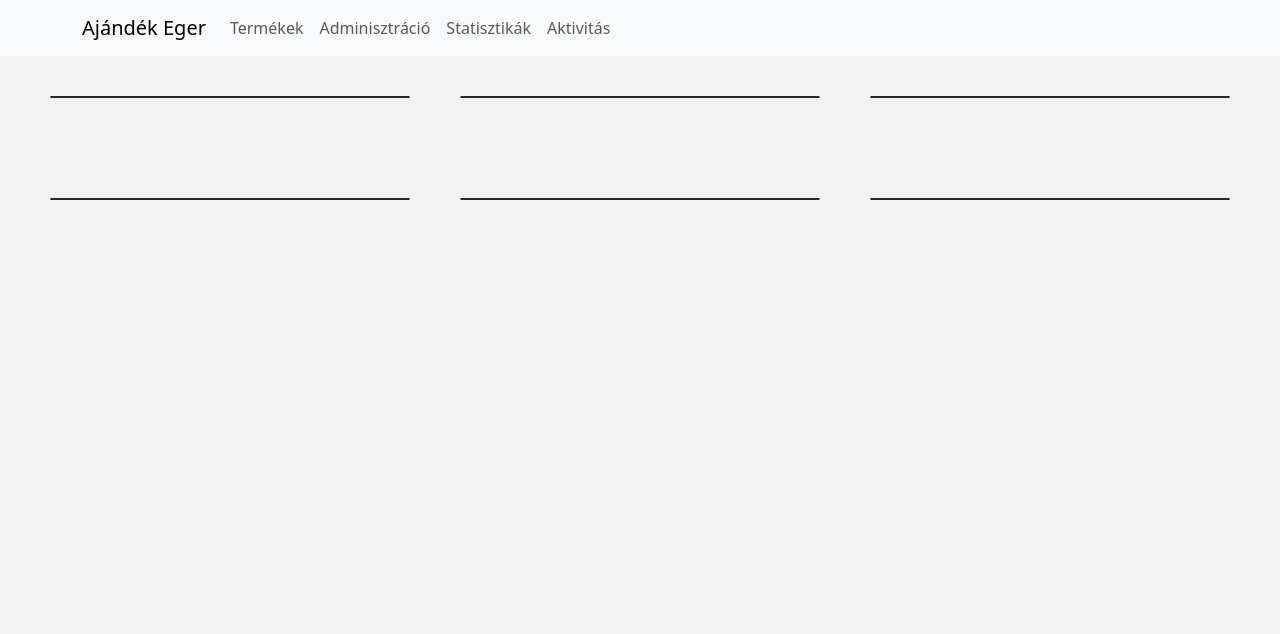
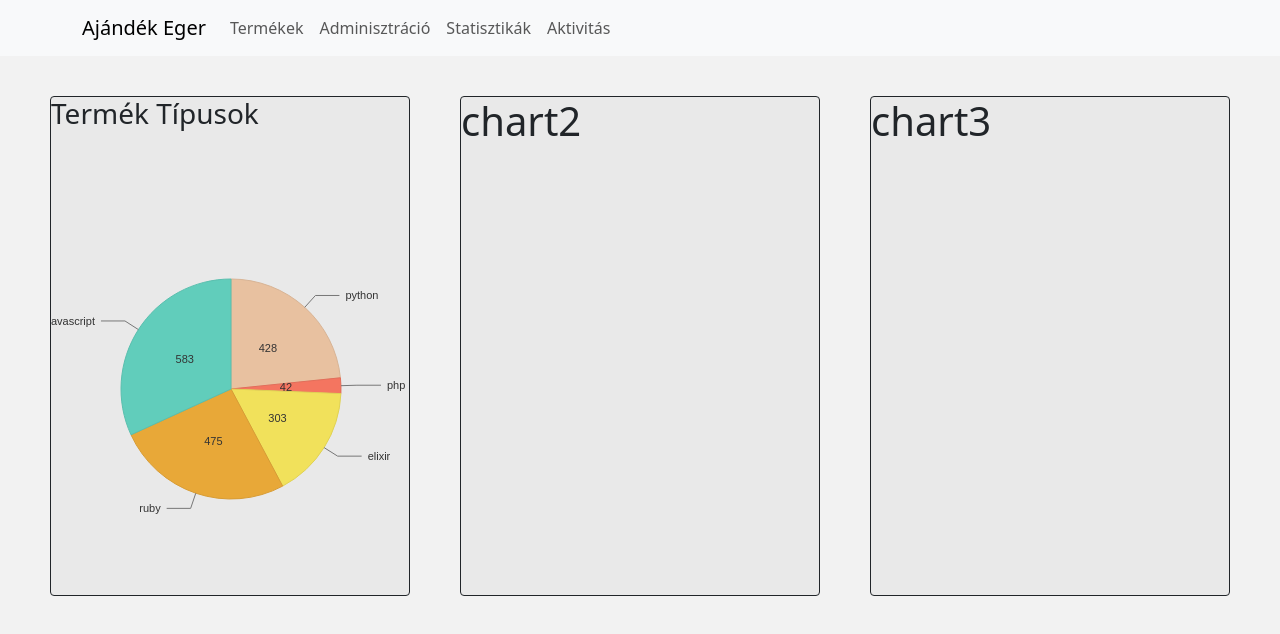
Before and after one commit to ulicsnykristof/ajandek_eger, a React (Vite) app in the folder ajandek_eger/: page /statisztikak in a window 1280 px wide. Shown: the top 634 px of the page. Built offline with nearby package versions, Linux system fonts and the light colour scheme.

Commit message:
mino changes

```diff
--- a/ajandek_eger/src/components/statisztikak-page/StatisztikakPage.tsx
+++ b/ajandek_eger/src/components/statisztikak-page/StatisztikakPage.tsx
@@ -1,13 +1,52 @@
+import TermekTypePie from "./charts/TermekTypePie";
+
 function StatisztikakPage() {
+  const data = [
+    {
+      id: "python",
+      label: "python",
+      value: 428,
+      color: "hsl(99, 70%, 50%)",
+    },
+    {
+      id: "php",
+      label: "php",
+      value: 42,
+      color: "hsl(129, 70%, 50%)",
+    },
+    {
+      id: "elixir",
+      label: "elixir",
+      value: 303,
+      color: "hsl(303, 70%, 50%)",
+    },
+    {
+      id: "ruby",
+      label: "ruby",
+      value: 475,
+      color: "hsl(86, 70%, 50%)",
+    },
+    {
+      id: "javascript",
+      label: "javascript",
+      value: 583,
+      color: "hsl(308, 70%, 50%)",
+    },
+  ];
+
   return (
     <>
       <div className="stat-main-grid">
-        <div className="stat-in-div"></div>
-        <div className="stat-in-div"></div>
-        <div className="stat-in-div"></div>
-        <div className="stat-in-div"></div>
-        <div className="stat-in-div"></div>
-        <div className="stat-in-div"></div>
+        <div className="stat-in-div">
+          <h3>Termék Típusok</h3>
+          <TermekTypePie data={data} />
+        </div>
+        <div className="stat-in-div">
+          <h1>chart2</h1>
+        </div>
+        <div className="stat-in-div">
+          <h1>chart3</h1>
+        </div>
       </div>
     </>
   );
--- /dev/null
+++ b/ajandek_eger/src/components/statisztikak-page/charts/TermekTypePie.tsx
@@ -0,0 +1,19 @@
+import { ResponsivePie } from "@nivo/pie";
+
+function TermekTypePie(props: any) {
+  return (
+    <>
+      <ResponsivePie
+        data={props.data}
+        margin={{ top: 30, right: 70, bottom: 30, left: 70 }}
+        borderWidth={1}
+        borderColor={{
+          from: "color",
+          modifiers: [["darker", 0.2]],
+        }}
+      />
+    </>
+  );
+}
+
+export default TermekTypePie;
--- a/ajandek_eger/src/styles/Statisztikak.css
+++ b/ajandek_eger/src/styles/Statisztikak.css
@@ -14,4 +14,5 @@
   border-style: solid;
   background-color: rgb(233, 233, 233);
   border-radius: 4px;
+  height: 500px;
 }
```
